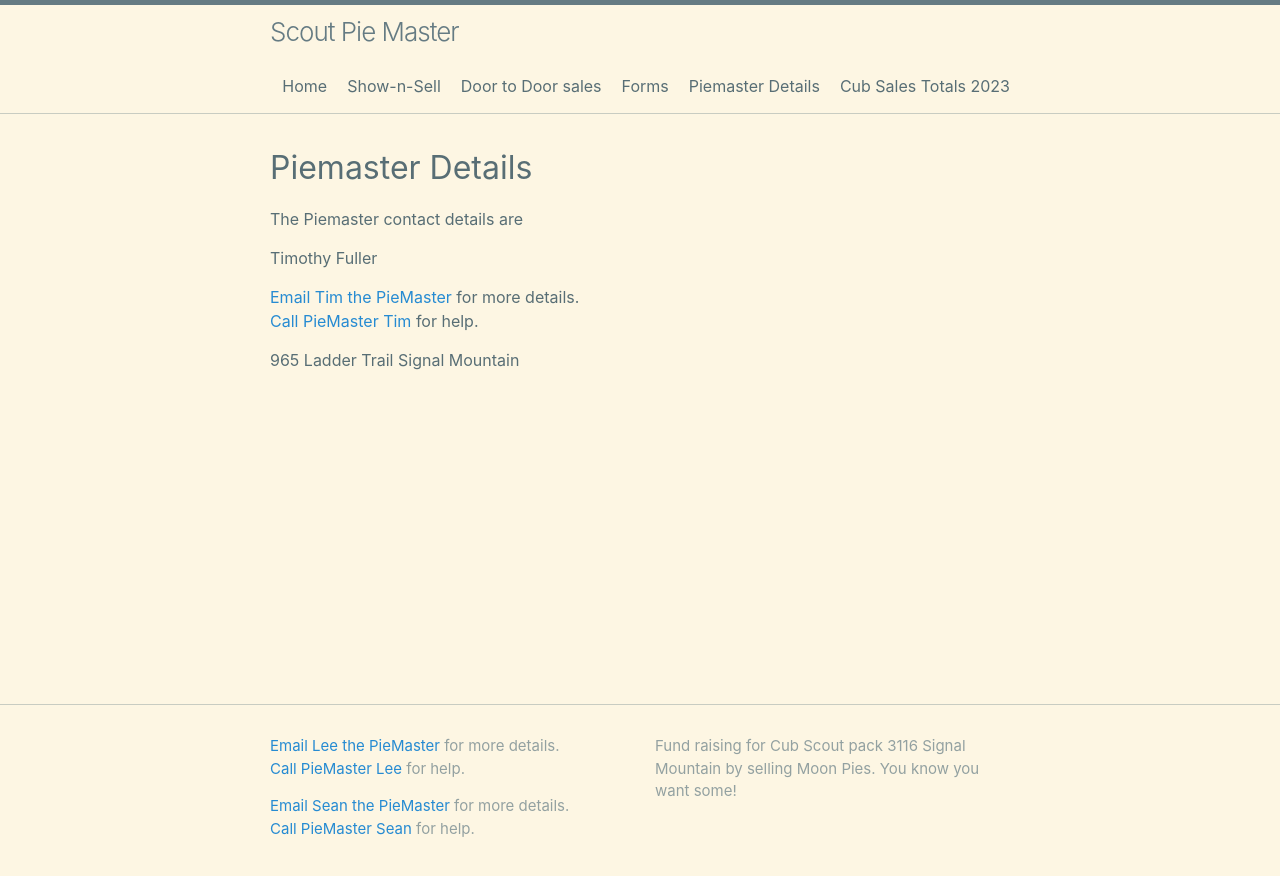
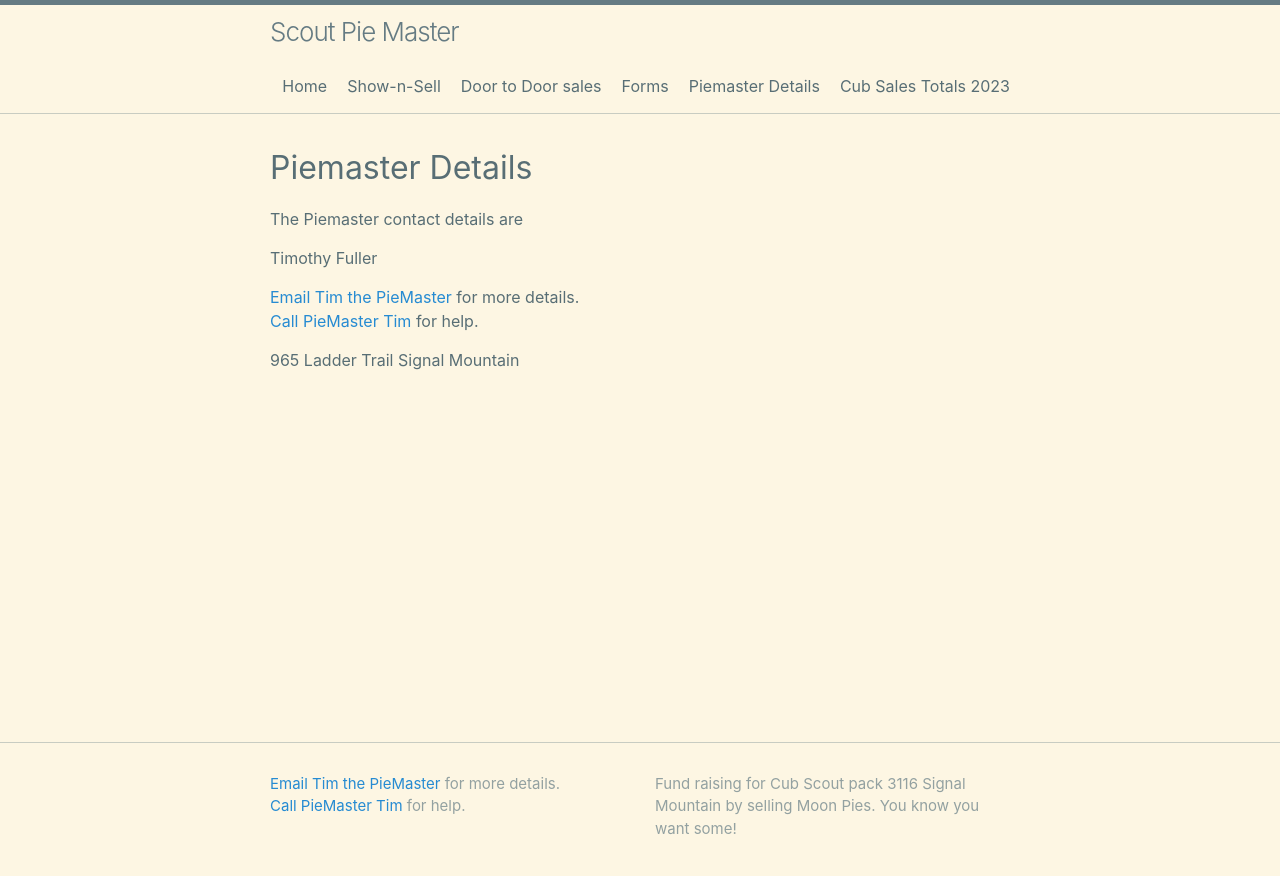
Before and after one commit to CodeJourneymen/scoutpiemaster, a Jekyll site: the page built from piemaster.md, in a window 1280 px wide. Shown: the top 876 px of the page. Built offline with Jekyll 4.4.1, drawn with Linux system fonts in a browser that asks for light colours.

Commit message:
Update footer.html

```diff
--- a/_includes/footer.html
+++ b/_includes/footer.html
@@ -15,14 +15,9 @@
         </p>
 -->
 <p>
-  <a href="mailto:lee@codejourneymen.com">Email Lee the PieMaster</a> for more details.
+  <a href="mailto:timothypfuller@gmail.com">Email Tim the PieMaster</a> for more details.
   <br/>
-  <a href="tel:4044051194">Call PieMaster Lee</a> for help.
-</p>
-<p>
-  <a href="mailto:sdorsy@gmail.com">Email Sean the PieMaster</a> for more details.
-  <br/>
-  <a href="tel:2022464633">Call PieMaster Sean</a> for help.
+  <a href="tel:9092638247">Call PieMaster Tim</a> for help.
 </p>
       {%- if site.author %}
         <ul class="contact-list">
```
